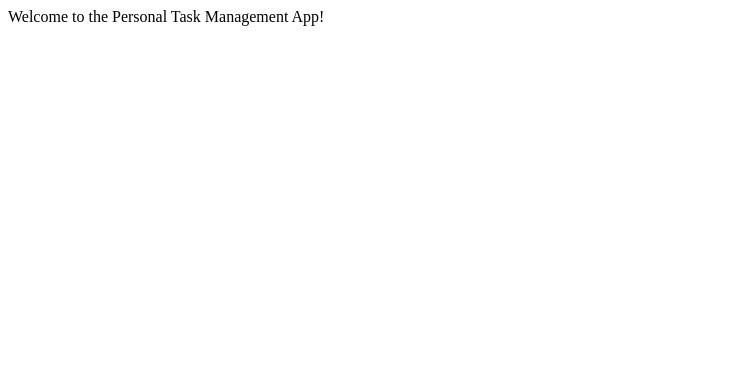
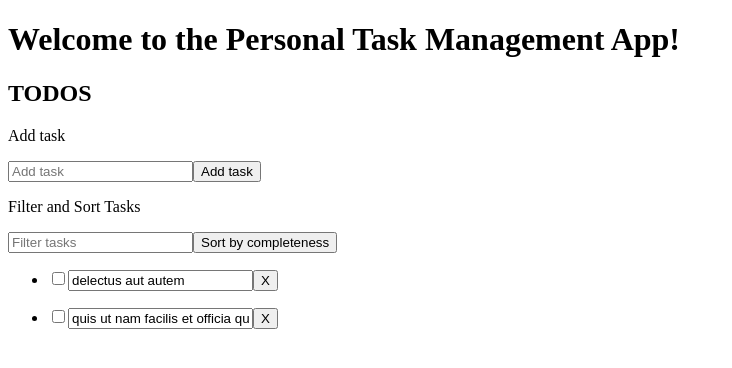
Before and after one commit to hlramon/infocasas-frontend-challenge, a Next.js app: page / in a window 1280 px wide. Shown: the top 368 px of the page, without its empty margins (0-732 px from the left). Built offline with nearby package versions, Linux system fonts and the light colour scheme.

Commit message:
Add homepage structure

```diff
--- a/pages/index.js
+++ b/pages/index.js
@@ -1,11 +1,64 @@
 import Layout from "../components/layout";
 
-function HomePage() {
+function HomePage({ todos }) {
   return (
     <Layout>
-      <div>Welcome to the Personal Task Management App!</div>
+      <h1>Welcome to the Personal Task Management App!</h1>
+      <div>
+        <h2>TODOS</h2>
+
+        <div>
+          <form>
+            <p>Add task</p>
+            <input type="text" placeholder="Add task" />
+            <button>Add task</button>
+          </form>
+        </div>
+
+        <div>
+          <p>Filter and Sort Tasks</p>
+          <input type="text" placeholder="Filter tasks" />
+          <button>Sort by completeness</button>
+          <ul>
+            {todos.map((todo) => {
+              return (
+                <li key={todo.id}>
+                  <p>
+                    <input type="checkbox" defaultValue={todo.completed} />
+                    <input type="text" defaultValue={todo.title} />
+                    <button>X</button>
+                  </p>
+                </li>
+              );
+            })}
+          </ul>
+        </div>
+      </div>
     </Layout>
   );
 }
 
+export async function getServerSideProps(context) {
+  const todos = [
+    {
+      userId: 1,
+      id: 1,
+      title: "delectus aut autem",
+      completed: false,
+    },
+    {
+      userId: 1,
+      id: 2,
+      title: "quis ut nam facilis et officia qui",
+      completed: false,
+    },
+  ];
+
+  return {
+    props: {
+      todos,
+    },
+  };
+}
+
 export default HomePage;
```
